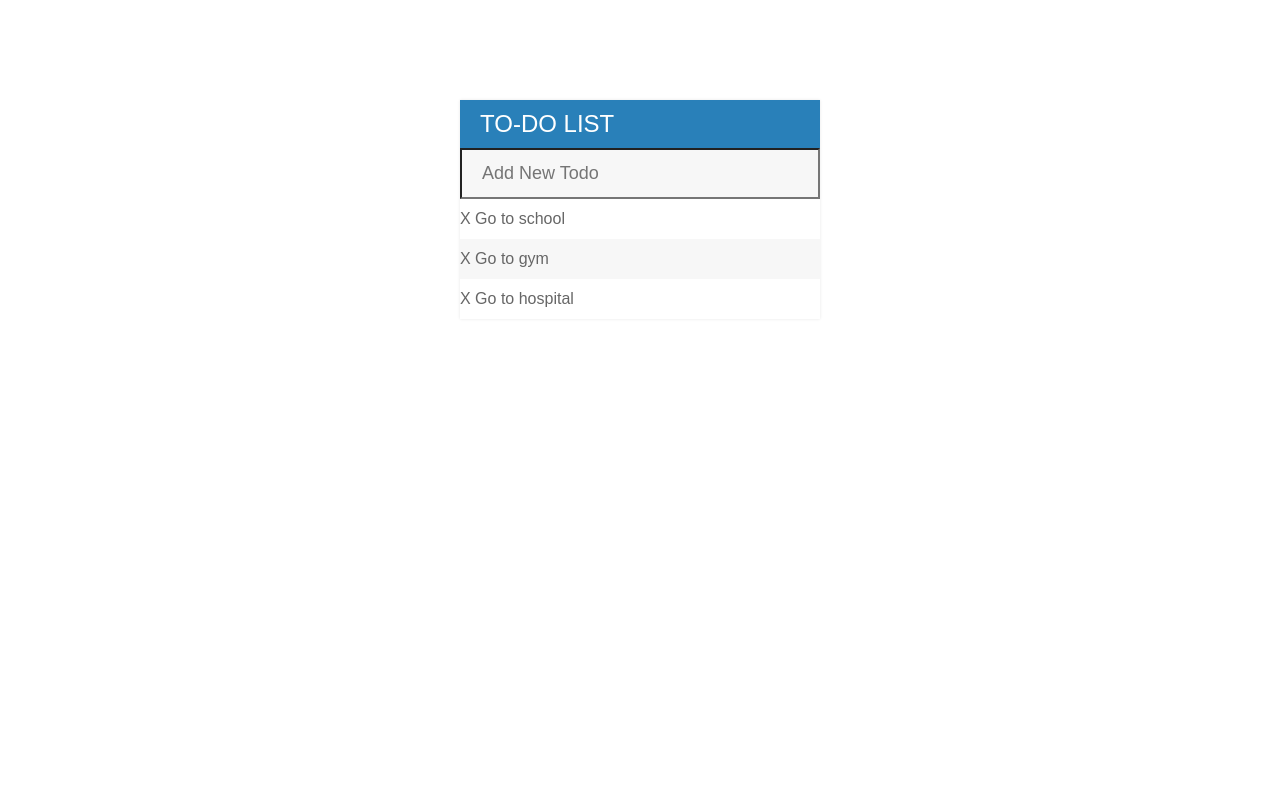
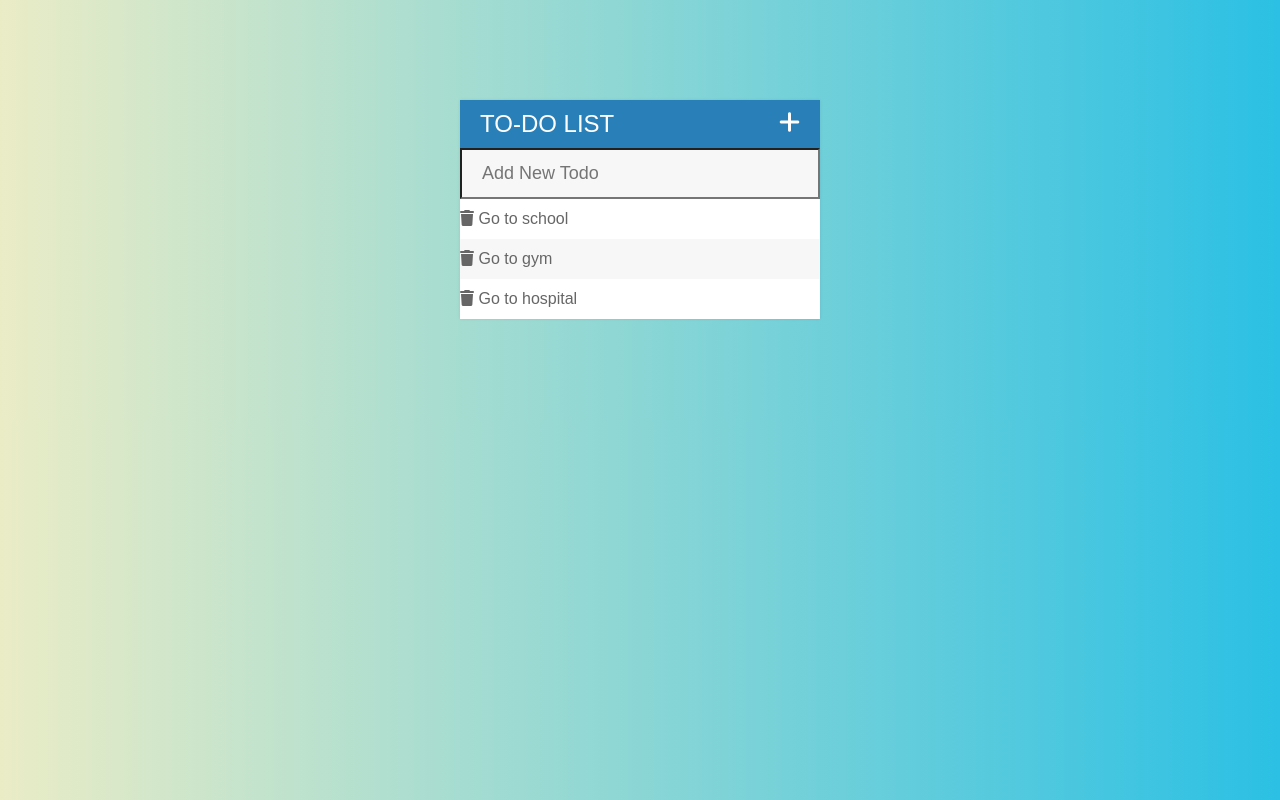
Before and after one commit to NisalMallawaarachchi/to-do-list, a plain HTML site: page index.html in a window 1280 px wide. Drawn offline with Linux system fonts and the light colour scheme.

Commit message:
Add icons and improve the UI

```diff
--- a/Assets/css/style.css
+++ b/Assets/css/style.css
@@ -1,5 +1,16 @@
 body {
   font-family: "Poppins", sans-serif;
+  background: #2bc0e4; /* fallback for old browsers */
+  background: -webkit-linear-gradient(
+    to right,
+    #eaecc6,
+    #2bc0e4
+  ); /* Chrome 10-25, Safari 5.1-6 */
+  background: linear-gradient(
+    to right,
+    #eaecc6,
+    #2bc0e4
+  ); /* W3C, IE 10+/ Edge, Firefox 16+, Chrome 26+, Opera 12+, Safari 7+ */
 }
 
 #container {
@@ -17,6 +28,10 @@ h1 {
   text-transform: uppercase;
   font-size: 24px;
   font-weight: normal;
+}
+
+.fa-plus{
+  float: right;
 }
 
 ul {
@@ -44,7 +59,7 @@ input {
   color: #2980b9;
 }
 
-input:focus{
+input:focus {
   background-color: white;
   border: 3px solid #2980b9;
   outline: none;
--- a/Assets/js/script.js
+++ b/Assets/js/script.js
@@ -17,6 +17,6 @@ $("input[type='text'").keypress(function (event) {
   if (event.which === 13) {
     var todoText = $(this).val(); // grabbing new todo text from input
     $(this).val("");
-    $("ul").append("<li><span>X</span> " + todoText + "</li>");
+    $("ul").append("<li><span><i class='fa-solid fa-trash'></i></span> " + todoText + "</li>");
   }
 });
--- a/index.html
+++ b/index.html
@@ -6,18 +6,19 @@
     <meta name="viewport" content="width=device-width, initial-scale=1.0">
     <title>Todo List</title>
     <link rel="stylesheet" href="Assets/css/style.css">
+    <link rel="stylesheet" href="https://cdnjs.cloudflare.com/ajax/libs/font-awesome/6.7.2/css/all.min.css" integrity="sha512-Evv84Mr4kqVGRNSgIGL/F/aIDqQb7xQ2vcrdIwxfjThSH8CSR7PBEakCr51Ck+w+/U6swU2Im1vVX0SVk9ABhg==" crossorigin="anonymous" referrerpolicy="no-referrer" />
     <script src="Assets/js/lib/jquery-3.7.1.min.js"></script>
 </head>
 
 <body>
     <div id="container">
-        <h1>To-Do List</h1>
+        <h1>To-Do List <i class="fa-solid fa-plus"></i></h1>
         <input type="text" placeholder="Add New Todo">
 
         <ul>
-            <li><span>X</span> Go to school</li>
-            <li><span>X</span> Go to gym</li>
-            <li><span>X</span> Go to hospital</li>
+            <li><span><i class="fa-solid fa-trash"></i></span> Go to school</li>
+            <li><span><i class="fa-solid fa-trash"></i></span> Go to gym</li>
+            <li><span><i class="fa-solid fa-trash"></i></span> Go to hospital</li>
         </ul>
     </div>
 
```
Lines whose indentation alone changed are shown as unchanged.
